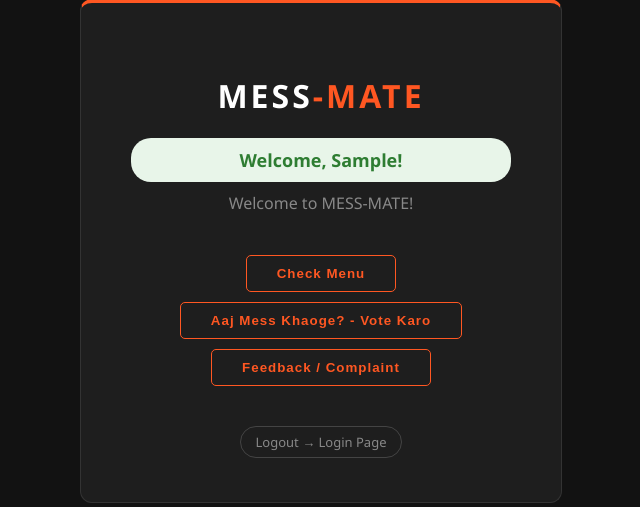
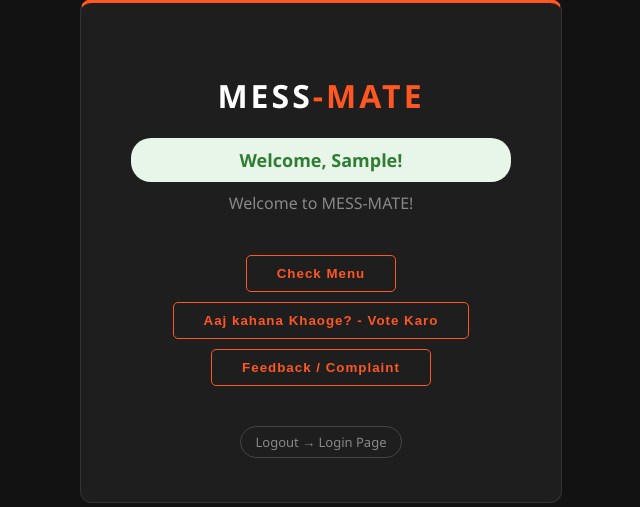
Before and after one commit to officialrikdutta-blip/MessMate, a Flask app: page / in a window 1280 px wide. Shown: the part 149-656 px from the top of the page, without its empty margins (319-959 px from the left). Run offline with Flask 3, Linux system fonts and the light colour scheme; the visitor is signed in with stand-in values (Sample User, id 1).

Commit message:
Update index.html

```diff
--- a/templates/index.html
+++ b/templates/index.html
@@ -19,7 +19,7 @@
         <p>Welcome to MESS-MATE!</p>
         <button onclick="window.location.href='/menu'">Check Menu</button>
         <a href="/vote" style="text-decoration:none;">
-            <button style="margin-top:10px;">Aaj Mess Khaoge? - Vote Karo</button>
+            <button style="margin-top:10px;">Aaj kahana Khaoge? - Vote Karo</button>
         </a>
         <br>
         <a href="/feedback" style="text-decoration:none;">
```
